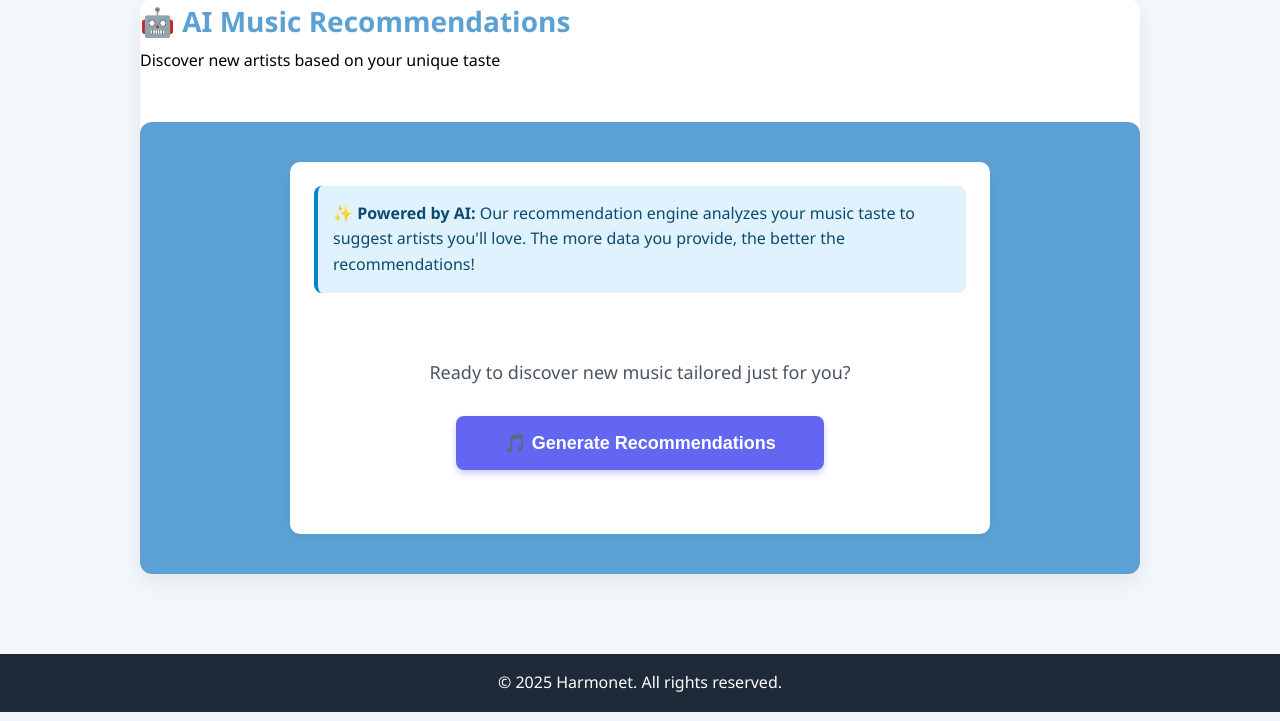
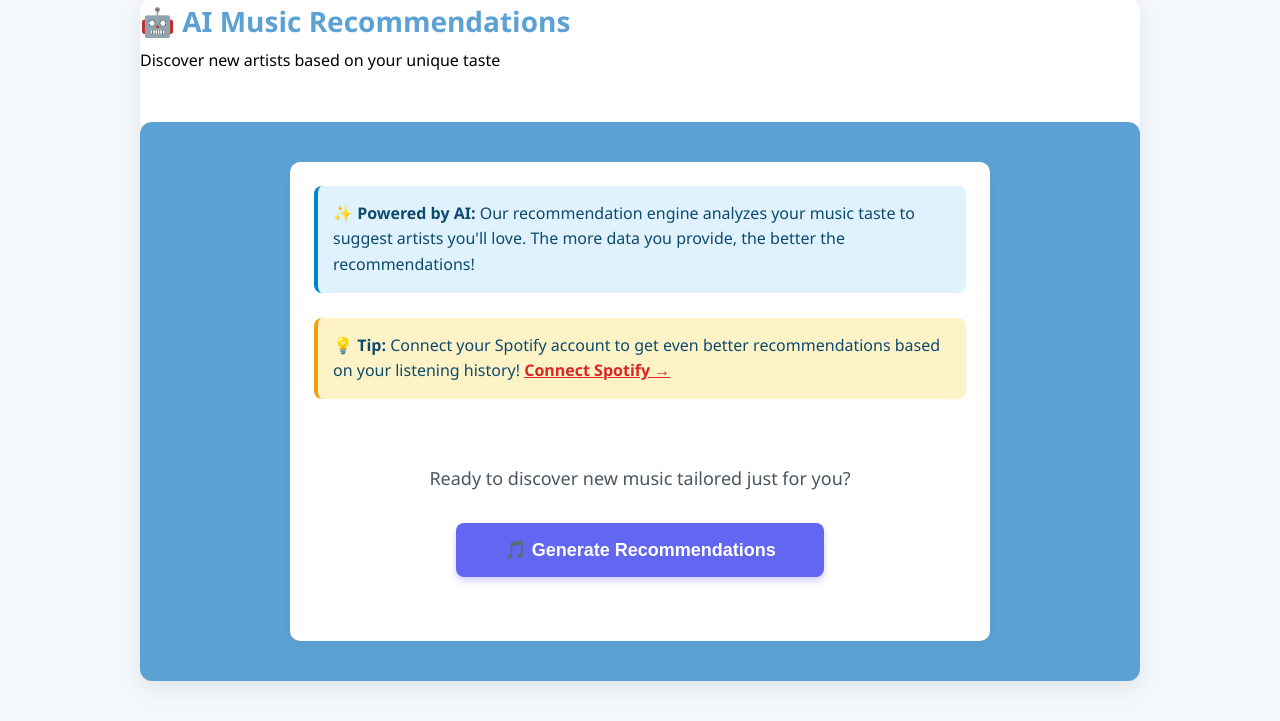
Before and after one commit to ksanch20/cs4300-Harmonet, a Django app: page /user/ai-recommendations/ in a window 1280 px wide. Shown: the part 119-840 px from the top of the page. Run offline with Django 4.2, Linux system fonts and the light colour scheme; a user stored in the database is signed in.

Commit message:
Update ai_recommendations.html

```diff
--- a/Harmonet/user/templates/user/ai_recommendations.html
+++ b/Harmonet/user/templates/user/ai_recommendations.html
@@ -189,6 +189,18 @@
             </p>
           </div>
 
+          <div class="info-box" style="background-color: {% if spotify_connected %}#d1fae5{% else %}#fef3c7{% endif %}; border-left: 4px solid {% if spotify_connected %}#10b981{% else %}#f59e0b{% endif %};">
+            <p>
+              {% if spotify_connected %}
+                <strong>🎵 Using your Spotify data:</strong> We're analyzing your top artists and tracks from Spotify,
+                {% if has_manual_prefs %}plus your manual preferences,{% endif %} to give you the best recommendations!
+              {% else %}
+                <strong>💡 Tip:</strong> Connect your Spotify account to get even better recommendations based on your listening history!
+                <a href="{% url 'account_link' %}" style="color: #dc2626; font-weight: 600; text-decoration: underline;">Connect Spotify →</a>
+              {% endif %}
+            </p>
+          </div>
+
           <!-- Error message -->
           {% if error_message %}
             <div style="background-color: #fef2f2; padding: 15px; border-radius: 8px; margin-bottom: 20px; color: #991b1b; border: 1px solid #fca5a5;">
```
